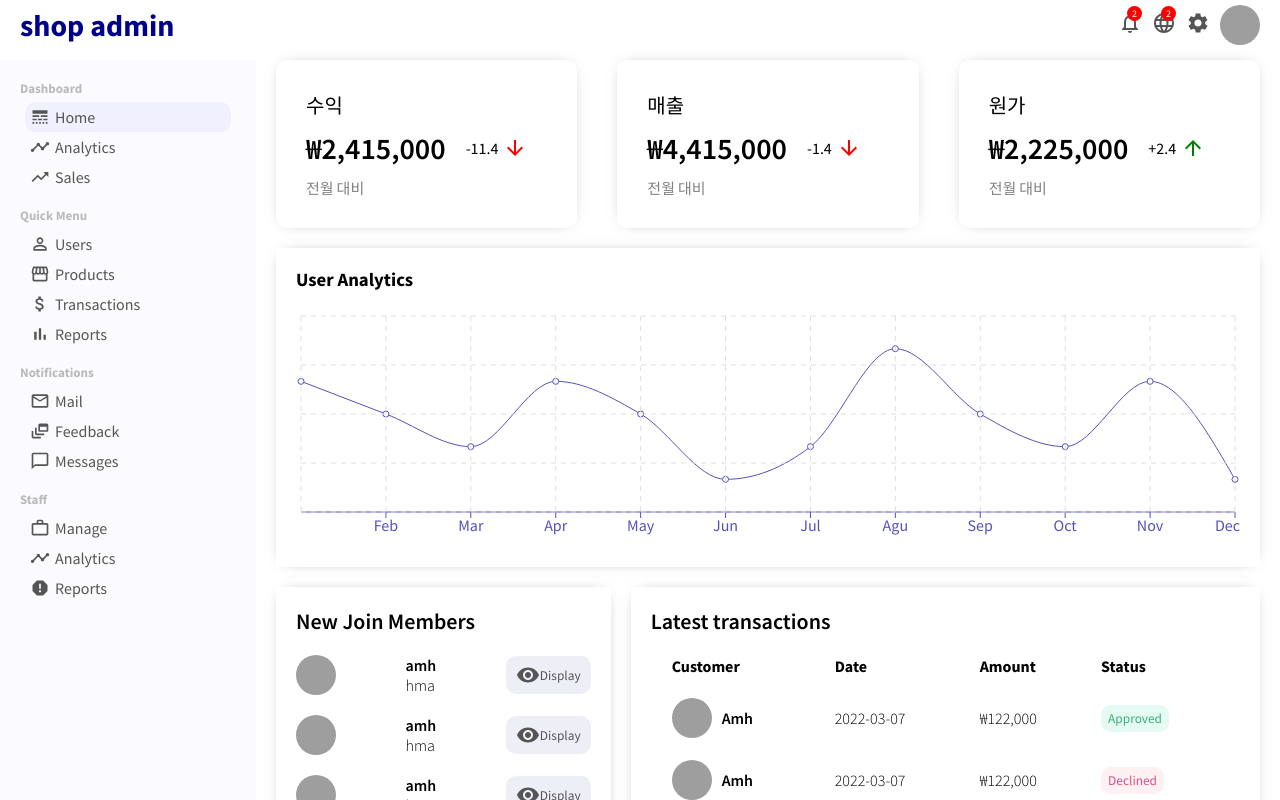
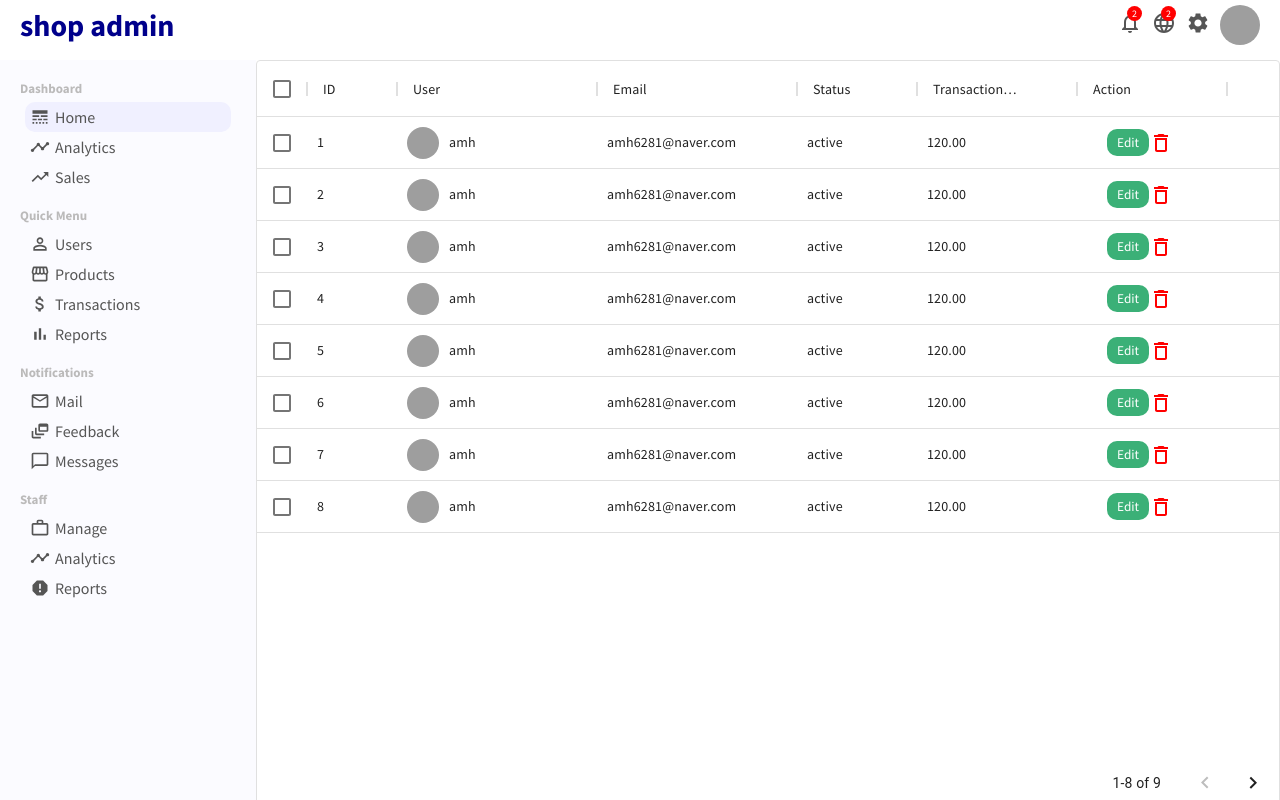
Before and after one commit to amh6281/E-Commerce-App, a React (Create React App) app in the folder admin/: page /users in a window 1280 px wide. Shown: the top 800 px of the page. Built offline with nearby package versions, Linux system fonts and the light colour scheme; grey boxes are pictures that could not be loaded.

Commit message:
UserList 페이지 추가 2022.03.08
유저들의 id, email, status 등을 포함하는 UserList 페이지를 MUI를 통해 Table 형식으로 추가한다.

```diff
--- a/admin/package.json
+++ b/admin/package.json
@@ -4,12 +4,15 @@
   "private": true,
   "dependencies": {
     "@material-ui/core": "^4.12.3",
+    "@material-ui/data-grid": "*",
     "@material-ui/icons": "^4.11.2",
+    "@mui/x-data-grid": "^5.6.0",
     "@testing-library/jest-dom": "^5.16.2",
     "@testing-library/react": "^12.1.3",
     "@testing-library/user-event": "^13.5.0",
     "react": "^17.0.2",
     "react-dom": "^17.0.2",
+    "react-router-dom": "^6.2.2",
     "react-scripts": "5.0.0",
     "recharts": "^2.1.9",
     "web-vitals": "^2.1.4"
--- a/admin/src/App.js
+++ b/admin/src/App.js
@@ -2,16 +2,21 @@ import Sidebar from "./components/sidebar/Sidebar";
 import Topbar from "./components/topbar/Topbar";
 import "./App.css";
 import Home from "./pages/home/Home";
+import { BrowserRouter, Routes, Route } from "react-router-dom";
+import UserList from "./pages/userList/UserList";
 
 function App() {
   return (
-    <div>
+    <BrowserRouter>
       <Topbar />
       <div className="container">
         <Sidebar />
-        <Home />
+        <Routes>
+          <Route path="/" element={<Home />} />
+          <Route path="/users" element={<UserList />} />
+        </Routes>
       </div>
-    </div>
+    </BrowserRouter>
   );
 }
 
--- a/admin/src/dummyData.js
+++ b/admin/src/dummyData.js
@@ -48,3 +48,87 @@ export const userData = [
     "Active User": 1000,
   },
 ];
+
+export const userRows = [
+  {
+    id: 1,
+    username: "amh",
+    avatar:
+      "https://user-images.githubusercontent.com/83646986/156501089-92b5bf79-321b-4868-a8e9-314fa164ff4e.png",
+    email: "amh6281@naver.com",
+    status: "active",
+    transaction: "120.00",
+  },
+  {
+    id: 2,
+    username: "amh",
+    avatar:
+      "https://user-images.githubusercontent.com/83646986/156501089-92b5bf79-321b-4868-a8e9-314fa164ff4e.png",
+    email: "amh6281@naver.com",
+    status: "active",
+    transaction: "120.00",
+  },
+  {
+    id: 3,
+    username: "amh",
+    avatar:
+      "https://user-images.githubusercontent.com/83646986/156501089-92b5bf79-321b-4868-a8e9-314fa164ff4e.png",
+    email: "amh6281@naver.com",
+    status: "active",
+    transaction: "120.00",
+  },
+  {
+    id: 4,
+    username: "amh",
+    avatar:
+      "https://user-images.githubusercontent.com/83646986/156501089-92b5bf79-321b-4868-a8e9-314fa164ff4e.png",
+    email: "amh6281@naver.com",
+    status: "active",
+    transaction: "120.00",
+  },
+  {
+    id: 5,
+    username: "amh",
+    avatar:
+      "https://user-images.githubusercontent.com/83646986/156501089-92b5bf79-321b-4868-a8e9-314fa164ff4e.png",
+    email: "amh6281@naver.com",
+    status: "active",
+    transaction: "120.00",
+  },
+  {
+    id: 6,
+    username: "amh",
+    avatar:
+      "https://user-images.githubusercontent.com/83646986/156501089-92b5bf79-321b-4868-a8e9-314fa164ff4e.png",
+    email: "amh6281@naver.com",
+    status: "active",
+    transaction: "120.00",
+  },
+  {
+    id: 7,
+    username: "amh",
+    avatar:
+      "https://user-images.githubusercontent.com/83646986/156501089-92b5bf79-321b-4868-a8e9-314fa164ff4e.png",
+    email: "amh6281@naver.com",
+    status: "active",
+    transaction: "120.00",
+  },
+  {
+    id: 8,
+    username: "amh",
+    avatar:
+      "https://user-images.githubusercontent.com/83646986/156501089-92b5bf79-321b-4868-a8e9-314fa164ff4e.png",
+    email: "amh6281@naver.com",
+    status: "active",
+    transaction: "120.00",
+  },
+  {
+    id: 9,
+    username: "amh",
+    avatar:
+      "https://user-images.githubusercontent.com/83646986/156501089-92b5bf79-321b-4868-a8e9-314fa164ff4e.png",
+    email: "amh6281@naver.com",
+    status: "active",
+    transaction: "120.00",
+  },
+];
--- /dev/null
+++ b/admin/src/pages/userList/UserList.js
@@ -0,0 +1,75 @@
+import React, { useState } from "react";
+import "./userList.css";
+import { DataGrid } from "@material-ui/data-grid";
+import { DeleteOutline } from "@material-ui/icons";
+import { userRows } from "../../dummyData";
+import { Link } from "react-router-dom";
+
+const UserList = () => {
+  const [data, setData] = useState(userRows);
+
+  const handleDelete = (id) => {
+    setData(data.filter((item) => item.id !== id));
+  };
+
+  const columns = [
+    { field: "id", headerName: "ID", width: 90 },
+    {
+      field: "user",
+      headerName: "User",
+      width: 200,
+      renderCell: (params) => {
+        return (
+          <div className="userListUser">
+            <img className="userListImg" src={params.row.avatar} alt="" />
+            {params.row.username}
+          </div>
+        );
+      },
+    },
+    { field: "email", headerName: "Email", width: 200 },
+    {
+      field: "status",
+      headerName: "Status",
+      width: 120,
+    },
+    {
+      field: "transaction",
+      headerName: "Transaction Volume",
+      width: 160,
+    },
+    {
+      field: "action",
+      headerName: "Action",
+      width: 150,
+      renderCell: (params) => {
+        return (
+          <>
+            <Link to={"/user/" + params.row.id}>
+              <button className="userListEdit">Edit</button>
+            </Link>
+            <DeleteOutline
+              className="userListDelete"
+              onClick={() => handleDelete(params.row.id)}
+            />
+          </>
+        );
+      },
+    },
+  ];
+
+  return (
+    <div className="userList">
+      <DataGrid
+        rows={data}
+        disableSelectionOnClick
+        columns={columns}
+        pageSize={8}
+        rowsPerPageOptions={[5]}
+        checkboxSelection
+      />
+    </div>
+  );
+};
+
+export default UserList;
--- /dev/null
+++ b/admin/src/pages/userList/userList.css
@@ -0,0 +1,31 @@
+.userList {
+  flex: 4;
+}
+
+.userListUser {
+  display: flex;
+  align-items: center;
+}
+
+.userListImg {
+  width: 32px;
+  height: 32px;
+  border-radius: 50%;
+  object-fit: cover;
+  margin-right: 10px;
+}
+
+.userListEdit {
+  border: none;
+  border-radius: 10px;
+  padding: 5px 10px;
+  background-color: #3bb077;
+  color: white;
+  cursor: pointer;
+  margin-left: 20px;
+}
+
+.userListDelete {
+  color: red;
+  cursor: pointer;
+}
```
Also changed, not shown: 1 other file (tests, documents, lock files or other folders).
